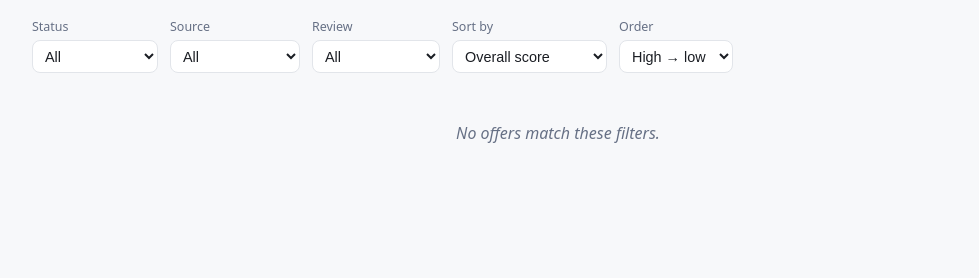
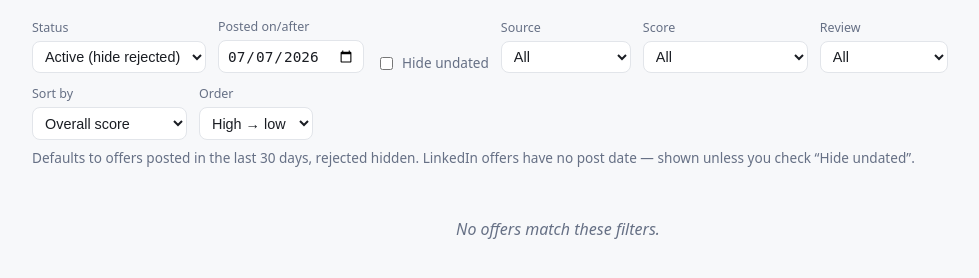
Before and after one commit to smootise/job-hunting-agent, a FastAPI app: page /offers in a window 1280 px wide. Shown: the part 109-387 px from the top of the page, without its empty margins (82-1061 px from the left). Run offline with FastAPI, Linux system fonts and the light colour scheme; data that the repository does not hold is empty.

Commit message:
feat(webapp): posted-after date filter + filter/sort improvements
Old (likely-closed) postings were cluttering the offer list. Add a "posted
on/after" date picker plus several filter/sort improvements.

Date filter (the core ask):
- New `posted_after` param on queries.list_jobs → `posted_at >= ?`. LinkedIn
  offers carry NO posted_at (~1/3 of the table), so `include_undated` (default
  True) ORs in `posted_at IS NULL` — undated offers are NEVER silently dropped
  (the project's core rule). A "hide undated" checkbox opts into the strict view.
- The picker defaults to the last 30 days so old postings are hidden on first
  load. The route validates the date shape (bad date → 400, not a silent empty
  list) and echoes every control into `active` so the pushed URL round-trips.

Status default:
- /offers defaults to active only (passed + needs_review) via a new multi-value
  `statuses` param. The Status dropdown distinguishes this default ("") from an
  explicit "All (incl. rejected)" ("all") and single-status options.

Also: surface the score-status filter (already supported), add first_seen_at
("Recently ingested") and title sorts (already allowlisted), a Clear-filters
link, and a section-note stating the defaults so a narrow view isn't mistaken
for an empty DB.

Verified against the real DB: default view 414/638 offers; "all, no date" 638.

- queries.py: posted_after / include_undated / statuses params.
- routes.py: date validation (→400), status model, control echo, is_default_view.
- list.html + app.css: date picker, checkbox, new sorts, clear-filters.
- tests: query-level date/undated/status cases + 6 smoke checks.
- docs: webapp.md, CLAUDE.md, plan file.

Co-Authored-By: Claude Opus 4.8 <noreply@anthropic.com>
Claude-Session: https://claude.ai/code/session_01NEKX6TomV9JoVxk1LQzXYz

```diff
--- a/src/jobscout/web/routes.py
+++ b/src/jobscout/web/routes.py
@@ -11,6 +11,7 @@ same pipeline code the CLI does — no new external actions, no email.
 
 from __future__ import annotations
 
+import datetime as _dt
 import sqlite3
 
 from fastapi import APIRouter, Depends, Form, HTTPException, Request
@@ -27,6 +28,45 @@ router = APIRouter()
 
 # The offer sources, for the list-page filter dropdown.
 _SOURCES = ("wttj", "france_travail", "linkedin_email")
+
+# Score-status filter options (value → label) for the list dropdown.
+_SCORE_STATUSES = (
+    ("scored", "Scored"),
+    ("needs_review", "Score needs review"),
+)
+
+# The "active" offers (not yet rejected) — the default list view. The Status
+# control adds an explicit "all" (incl. rejected) and single-status options.
+_ACTIVE_STATUSES = ("passed", "needs_review")
+
+# Sentinel status-filter value meaning "show everything, including rejected" —
+# distinct from the default (no param → active only) and from a single status.
+_STATUS_ALL = "all"
+
+# How far back the "posted on/after" picker defaults to, so old (likely closed)
+# postings are hidden on first load without a manual pick.
+_DEFAULT_POSTED_WINDOW = _dt.timedelta(days=30)
+
+
+def _default_posted_after() -> str:
+    """The default 'posted on/after' bound: today minus the window, ISO date."""
+    return (_dt.date.today() - _DEFAULT_POSTED_WINDOW).isoformat()
+
+
+def _validate_iso_date(value: str) -> str:
+    """Return ``value`` if it's a valid ISO ``YYYY-MM-DD`` date, else raise 400.
+
+    The date arrives from an HTTP query string and is compared against
+    ``posted_at`` in SQL. Though ``list_jobs`` parameterizes it (so it's not an
+    injection vector), we still reject a malformed value loudly rather than let a
+    garbage bound silently match nothing — same 'no silent drift' stance as the
+    sort guard.
+    """
+    try:
+        _dt.date.fromisoformat(value)
+    except ValueError as exc:
+        raise HTTPException(status_code=400, detail=f"invalid date: {value!r}") from exc
+    return value
 
 # The disposition options offered in the list filter (value → label). The three
 # real dispositions plus the "unreviewed" sentinel (queries.UNREVIEWED).
@@ -84,18 +124,43 @@ def _list_context(request: Request, conn: sqlite3.Connection) -> dict:
     and hydrates the rows so the template reads parsed JSON.
     """
     params = request.query_params
-    filter_status = params.get("filter_status") or None
     source = params.get("source") or None
+    score_status = params.get("score_status") or None
     disposition = params.get("disposition") or None
     order_by = params.get("sort") or "score_total"
     descending = params.get("dir", "desc") != "asc"
+
+    # Status: the dropdown submits "" (default → active only, hide rejected),
+    # "all" (everything incl. rejected), or a single status. Absent == "" == default.
+    status_sel = params.get("filter_status") or ""
+    if status_sel == _STATUS_ALL:
+        filter_status, statuses = None, None            # no status filter
+    elif status_sel in ("passed", "needs_review", "rejected"):
+        filter_status, statuses = status_sel, None      # one status
+    else:
+        filter_status, statuses = None, _ACTIVE_STATUSES  # default: active only
+
+    # Date: absent → 30-day default; present-but-empty → user cleared it (no bound);
+    # present with a value → validate. "hide_undated" checkbox flips include_undated.
+    raw_posted = params.get("posted_after")
+    if raw_posted is None:
+        posted_after = _default_posted_after()
+    elif raw_posted == "":
+        posted_after = None
+    else:
+        posted_after = _validate_iso_date(raw_posted)
+    hide_undated = params.get("hide_undated") in ("on", "true", "1")
 
     try:
         rows = queries.list_jobs(
             conn,
             filter_status=filter_status,
+            statuses=statuses,
             source=source,
+            score_status=score_status,
             disposition=disposition,
+            posted_after=posted_after,
+            include_undated=not hide_undated,
             order_by=order_by,
             descending=descending,
             criteria_names=_criteria_names(request),
@@ -103,16 +168,28 @@ def _list_context(request: Request, conn: sqlite3.Connection) -> dict:
     except ValueError as exc:
         raise HTTPException(status_code=400, detail=str(exc)) from exc
 
+    # Whether any control departs from the default view (drives a "Clear filters"
+    # affordance + makes a narrow view unmistakable for an empty DB).
+    is_default = (
+        status_sel == "" and source is None and score_status is None
+        and disposition is None and raw_posted is None and not hide_undated
+    )
+
     return {
         "jobs": [queries.hydrate_job(r) for r in rows],
         "criteria": _criteria(request),
         "sources": _SOURCES,
         "disposition_filters": _DISPOSITION_FILTERS,
+        "score_statuses": _SCORE_STATUSES,
+        "is_default_view": is_default,
         # Echo the active controls back so the form/links stay in sync.
         "active": {
-            "filter_status": filter_status,
+            "filter_status": status_sel,
             "source": source,
+            "score_status": score_status,
             "disposition": disposition,
+            "posted_after": posted_after or "",
+            "hide_undated": hide_undated,
             "sort": order_by,
             "dir": "asc" if not descending else "desc",
         },
--- a/src/jobscout/web/static/app.css
+++ b/src/jobscout/web/static/app.css
@@ -120,7 +120,8 @@ tbody tr:last-child td { border-bottom: none; }
 /* Filter form ------------------------------------------------------- */
 .filters { display: flex; flex-wrap: wrap; gap: 0.75rem; align-items: end; margin-bottom: 1rem; }
 .filters label { display: flex; flex-direction: column; font-size: 0.78rem; color: var(--text-muted); gap: 0.2rem; }
-.filters select {
+.filters select,
+.filters input[type="date"] {
   padding: 0.4rem 0.5rem;
   border: 1px solid var(--border);
   border-radius: 8px;
@@ -128,6 +129,9 @@ tbody tr:last-child td { border-bottom: none; }
   color: var(--text);
   font-size: 0.9rem;
 }
+/* The "hide undated" checkbox reads as a horizontal row, not a stacked label. */
+.filters label.check { flex-direction: row; align-items: center; gap: 0.35rem; font-size: 0.85rem; }
+.filters .clear-filters { align-self: end; font-size: 0.82rem; padding-bottom: 0.5rem; }
 
 /* Detail page ------------------------------------------------------- */
 .detail-head { display: flex; justify-content: space-between; align-items: start; gap: 1rem; flex-wrap: wrap; }
--- a/src/jobscout/web/templates/offers/list.html
+++ b/src/jobscout/web/templates/offers/list.html
@@ -12,17 +12,33 @@
       hx-push-url="true">
   <label>Status
     <select name="filter_status">
-      <option value="" {% if not active.filter_status %}selected{% endif %}>All</option>
+      <option value=""    {% if active.filter_status == '' %}selected{% endif %}>Active (hide rejected)</option>
+      <option value="all" {% if active.filter_status == 'all' %}selected{% endif %}>All (incl. rejected)</option>
       <option value="passed"       {% if active.filter_status == 'passed' %}selected{% endif %}>Passed</option>
       <option value="needs_review" {% if active.filter_status == 'needs_review' %}selected{% endif %}>Needs review</option>
-      <option value="rejected"     {% if active.filter_status == 'rejected' %}selected{% endif %}>Rejected</option>
+      <option value="rejected"     {% if active.filter_status == 'rejected' %}selected{% endif %}>Rejected only</option>
     </select>
+  </label>
+  <label>Posted on/after
+    <input type="date" name="posted_after" value="{{ active.posted_after }}">
+  </label>
+  <label class="check">
+    <input type="checkbox" name="hide_undated" value="on" {% if active.hide_undated %}checked{% endif %}>
+    Hide undated
   </label>
   <label>Source
     <select name="source">
       <option value="" {% if not active.source %}selected{% endif %}>All</option>
       {% for s in sources %}
       <option value="{{ s }}" {% if active.source == s %}selected{% endif %}>{{ s }}</option>
+      {% endfor %}
+    </select>
+  </label>
+  <label>Score
+    <select name="score_status">
+      <option value="" {% if not active.score_status %}selected{% endif %}>All</option>
+      {% for value, label in score_statuses %}
+      <option value="{{ value }}" {% if active.score_status == value %}selected{% endif %}>{{ label }}</option>
       {% endfor %}
     </select>
   </label>
@@ -39,6 +55,8 @@
       <option value="score_total"     {% if active.sort == 'score_total' %}selected{% endif %}>Overall score</option>
       <option value="commute_minutes" {% if active.sort == 'commute_minutes' %}selected{% endif %}>Commute minutes</option>
       <option value="posted_at"       {% if active.sort == 'posted_at' %}selected{% endif %}>Posted date</option>
+      <option value="first_seen_at"   {% if active.sort == 'first_seen_at' %}selected{% endif %}>Recently ingested</option>
+      <option value="title"           {% if active.sort == 'title' %}selected{% endif %}>Title</option>
       <option value="company"         {% if active.sort == 'company' %}selected{% endif %}>Company</option>
       {% for c in criteria %}
       <option value="criteria:{{ c.name }}" {% if active.sort == 'criteria:' ~ c.name %}selected{% endif %}>
@@ -53,7 +71,15 @@
       <option value="asc"  {% if active.dir == 'asc' %}selected{% endif %}>Low → high</option>
     </select>
   </label>
+  {% if not is_default_view %}
+  {# A plain link back to /offers resets to the default view. #}
+  <a class="clear-filters" href="/offers">Clear filters</a>
+  {% endif %}
 </form>
+<p class="section-note">
+  Defaults to offers posted in the last 30 days, rejected hidden.
+  LinkedIn offers have no post date — shown unless you check “Hide undated”.
+</p>
 
 <div id="offers-table">
   {% include "offers/_table.html" %}
```
Also changed, not shown: CLAUDE.md (+1 -1 lines), docs/plans/offers-filters.md (added, +62 -0 lines), docs/webapp.md (+19 -3 lines), scripts/webapp_smoke.py (+32 -2 lines), tests/test_queries.py (+48 -0 lines), src/jobscout/storage/queries.py.
